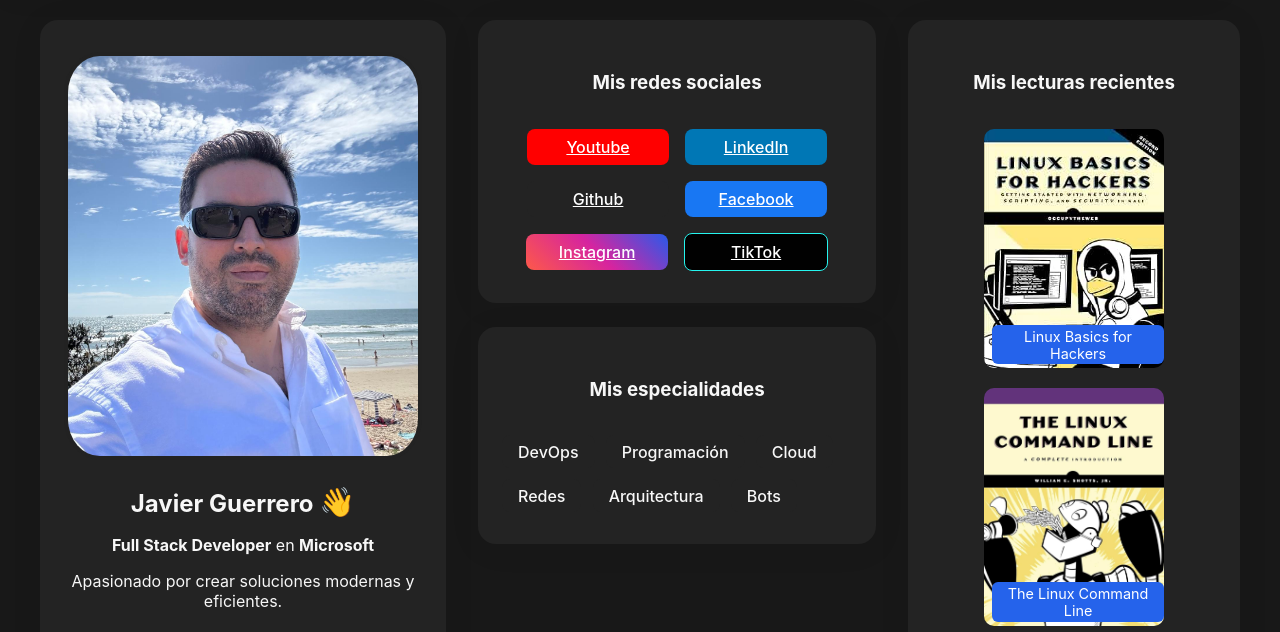
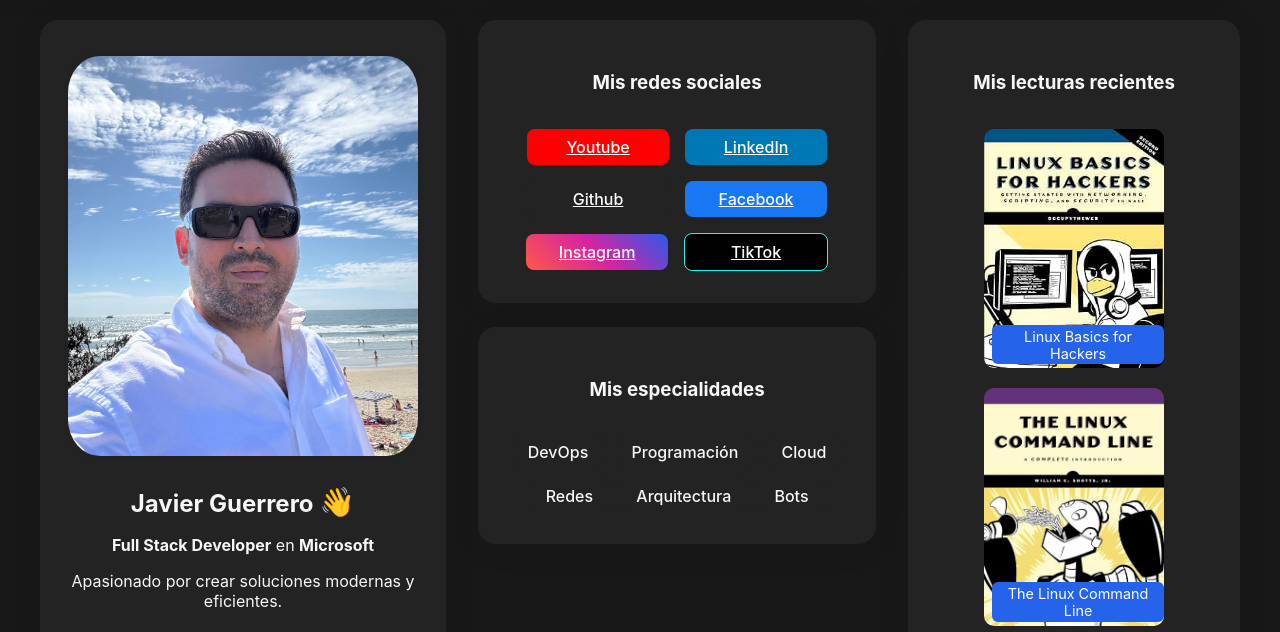
Before and after one commit to Javiko0420/Javiko0420.github.io, a plain HTML site: page docs/index.html in a window 1280 px wide. Shown: the part 94-726 px from the top of the page. Drawn offline with Linux system fonts and the light colour scheme.

Commit message:
organizo skills

```diff
--- a/docs/styles/style.css
+++ b/docs/styles/style.css
@@ -258,6 +258,8 @@ body {
 .skills-grid {
   display: flex;
   flex-wrap: wrap;
+  justify-content: center;   /* Centra horizontalmente */
+  align-items: center;       /* Centra verticalmente */
   gap: 0.7rem;
   margin-top: 1rem;
 }
```
